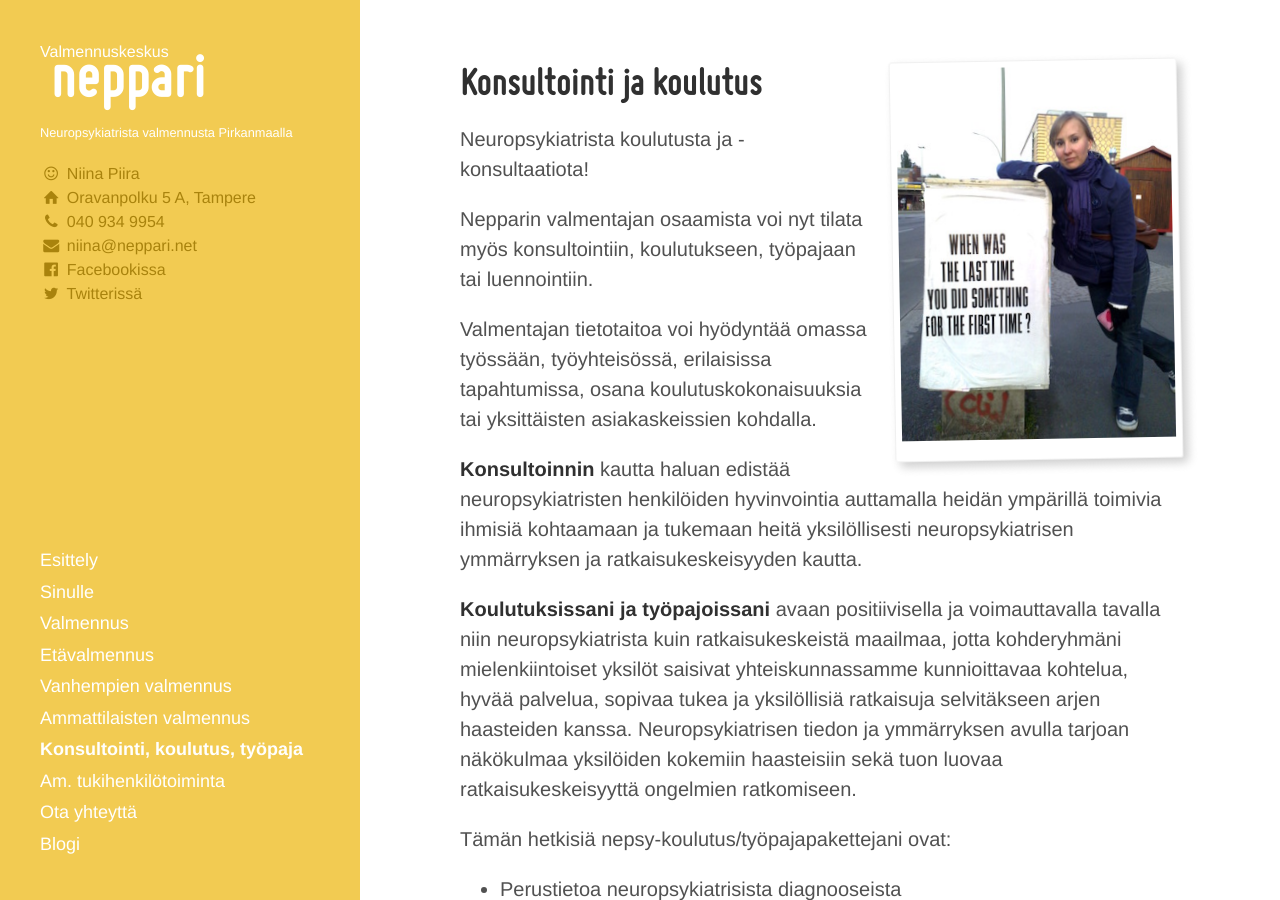
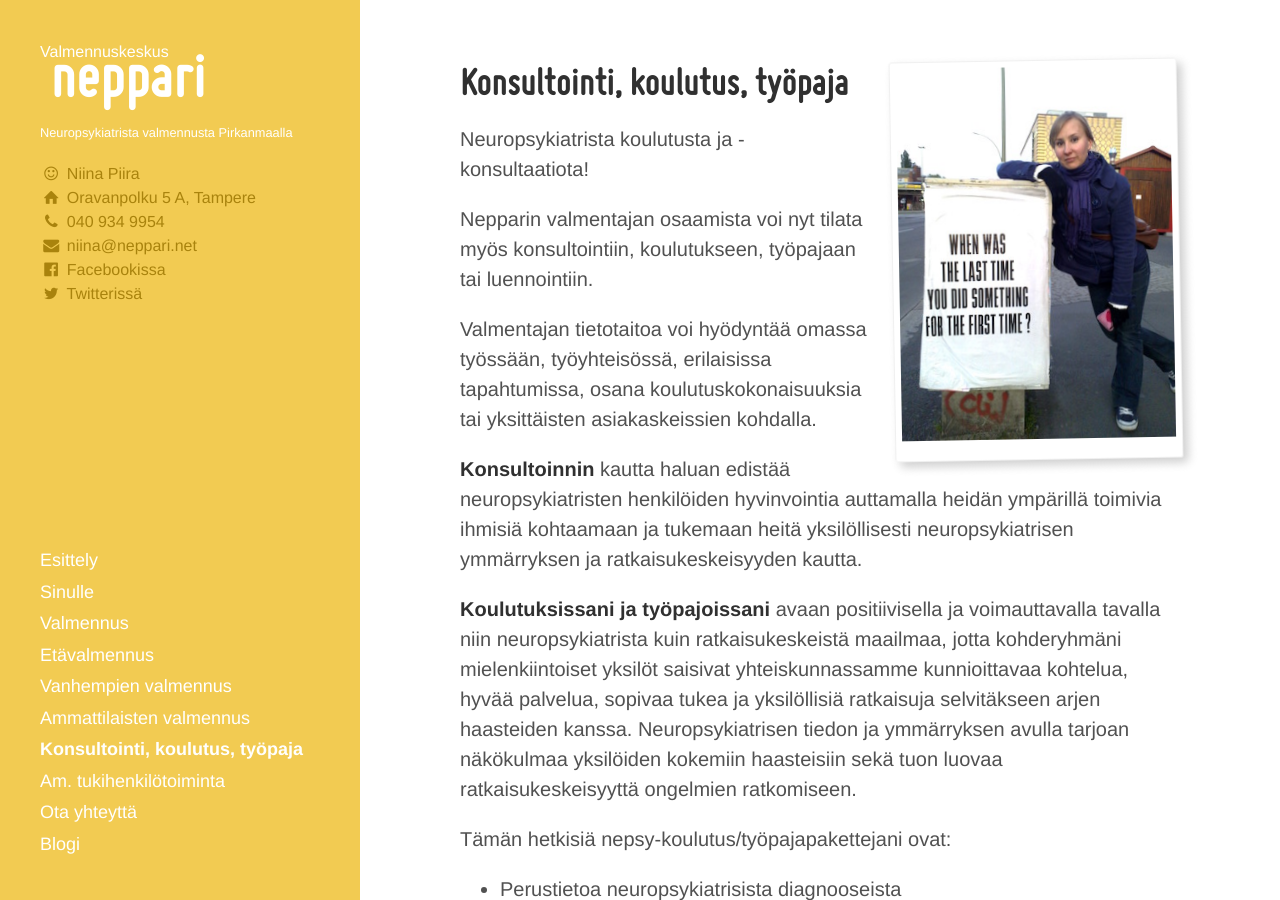
Before and after one commit to niinapiira/neppari.net, a Jekyll site: the page built from konsultointi-ja-koulutus.md, in a window 1280 px wide and 900 px high. Built offline with Jekyll 4.4.1, drawn with Linux system fonts in a browser that asks for light colours.

Commit message:
Updated konsultointi-ja-koulutus.md

```diff
--- a/konsultointi-ja-koulutus.md
+++ b/konsultointi-ja-koulutus.md
@@ -1,11 +1,10 @@
 ---
-page-title: Konsultointi ja koulutus
+page-title: 'Konsultointi, koulutus, työpaja'
 page-type: normal
 navigation-order: 9
 show-in-navigation: true
 published: true
 permalink: /konsultointi-ja-koulutus/
-link-title: 'Konsultointi, koulutus, työpaja'
 ---
 
 
```
